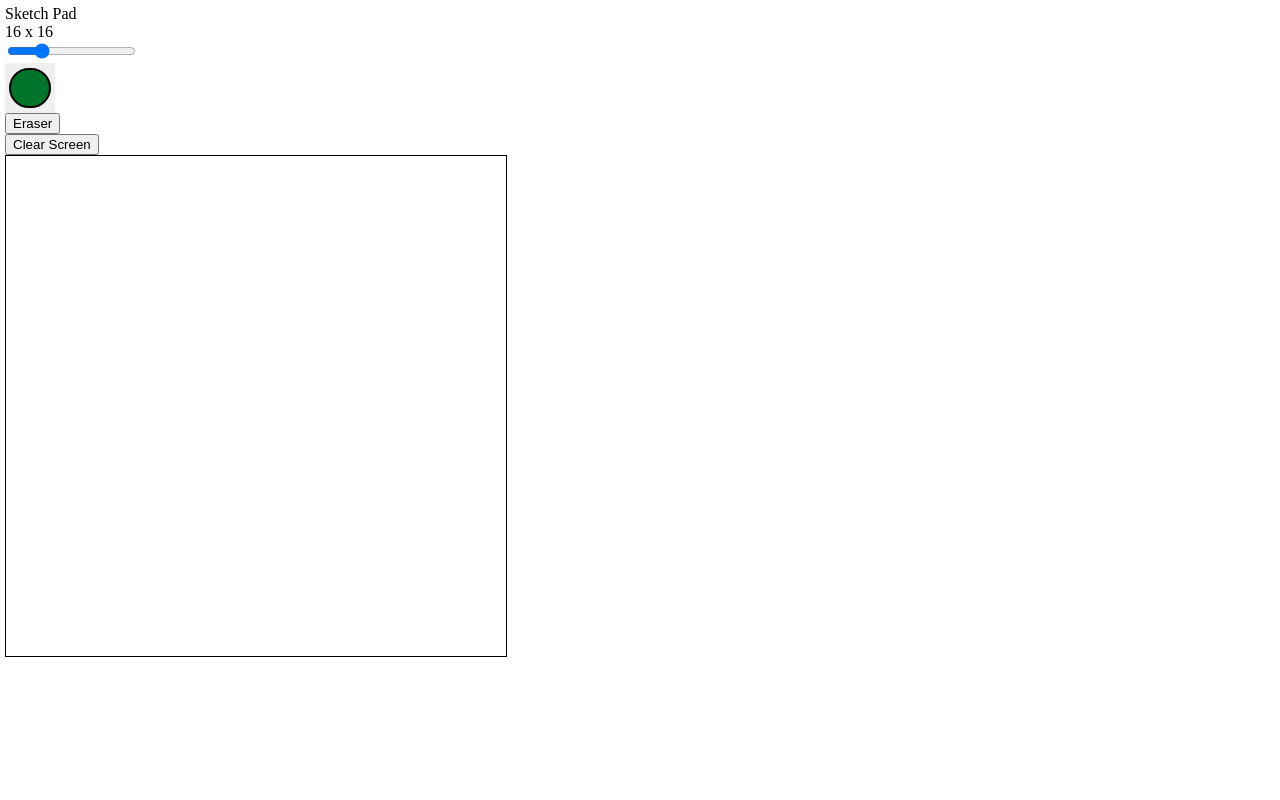
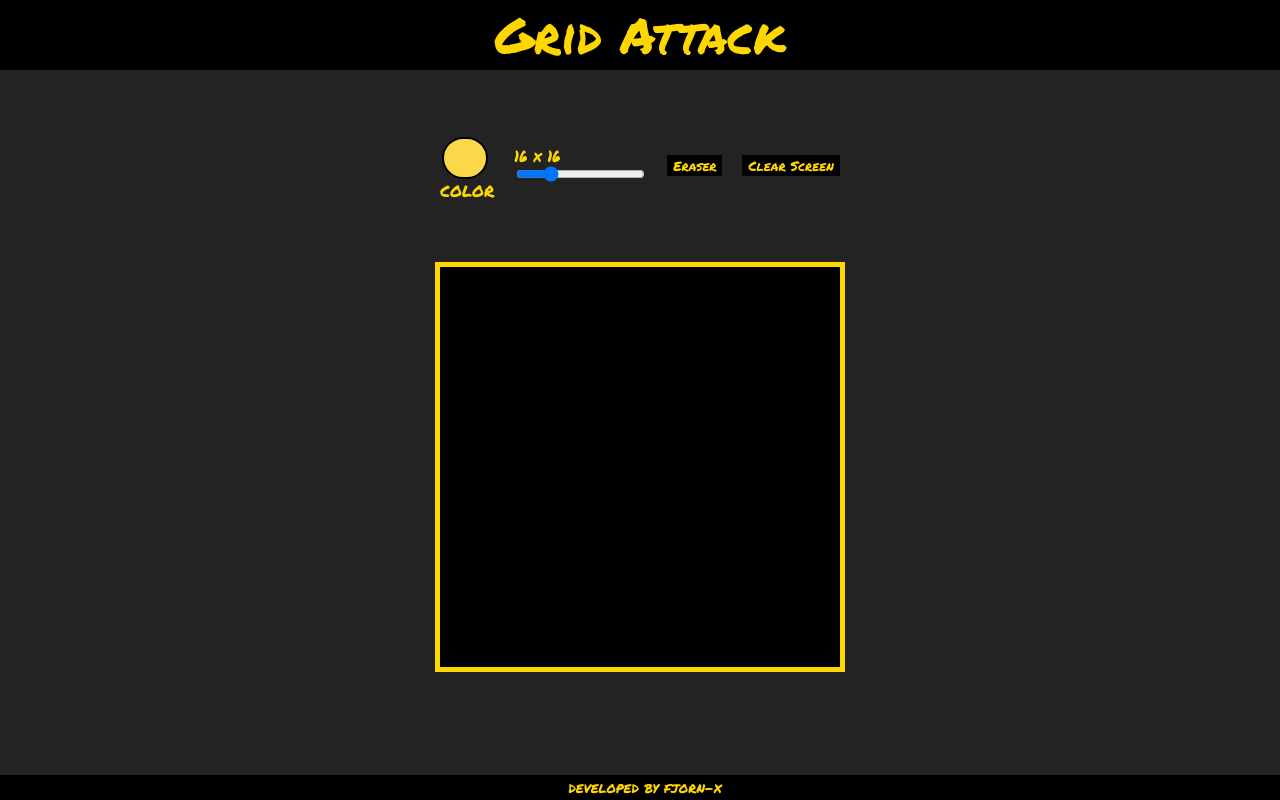
Before and after one commit to fjorn-x/Etch-a-Sketch, a plain HTML site: page index.html in a window 1280 px wide. Drawn offline with Linux system fonts and the light colour scheme.

Commit message:
Initial Styling Design

```diff
--- a/index.html
+++ b/index.html
@@ -4,19 +4,31 @@
   <head>
     <meta charset="utf-8" />
     <meta http-equiv="X-UA-Compatible" content="IE=edge" />
-    <title>Etch-a-Sketch</title>
+    <title>Sketch Boy</title>
     <meta name="description" content="" />
     <meta name="viewport" content="width=device-width, initial-scale=1" />
+    <link rel="stylesheet" href="reset.css" />
     <link rel="stylesheet" href="style.css" />
+    <link rel="preconnect" href="https://fonts.googleapis.com" />
+    <link rel="preconnect" href="https://fonts.gstatic.com" crossorigin />
+    <link
+      href="https://fonts.googleapis.com/css2?family=Permanent+Marker&display=swap"
+      rel="stylesheet"
+    />
   </head>
   <body>
-    <div class="header">Sketch Pad</div>
+    <div class="header">Grid Attack</div>
+
     <div class="grid-settings">
-      <div class="size-indicator"></div>
-      <input class="size-slider" type="range" value="16" min="1" max="64" />
       <div class="color-picker">
-        <input class="color-pick" type="color" value="#007529" />
+        <input class="color-pick" type="color" value="#fbd84a" />
+        <div class="color-Indicator">COLOR</div>
       </div>
+      <div class="size-picker">
+        <div class="size-indicator"></div>
+        <input class="size-slider" type="range" value="16" min="1" max="64" />
+      </div>
+
       <div class="eraser-container">
         <button type="button" class="eraser">Eraser</button>
       </div>
@@ -24,8 +36,11 @@
         <button type="button" class="clear">Clear Screen</button>
       </div>
     </div>
+    <div class="board-container">
+      <div class="board"></div>
+    </div>
 
-    <div class="board"></div>
+    <div class="footer">developed by fjorn-x</div>
     <script src="script.js" async defer></script>
   </body>
 </html>
--- /dev/null
+++ b/reset.css
@@ -0,0 +1,129 @@
+/* http://meyerweb.com/eric/tools/css/reset/
+   v2.0 | 20110126
+   License: none (public domain)
+*/
+
+html,
+body,
+div,
+span,
+applet,
+object,
+iframe,
+h1,
+h2,
+h3,
+h4,
+h5,
+h6,
+p,
+blockquote,
+pre,
+a,
+abbr,
+acronym,
+address,
+big,
+cite,
+code,
+del,
+dfn,
+em,
+img,
+ins,
+kbd,
+q,
+s,
+samp,
+small,
+strike,
+strong,
+sub,
+sup,
+tt,
+var,
+b,
+u,
+i,
+center,
+dl,
+dt,
+dd,
+ol,
+ul,
+li,
+fieldset,
+form,
+label,
+legend,
+table,
+caption,
+tbody,
+tfoot,
+thead,
+tr,
+th,
+td,
+article,
+aside,
+canvas,
+details,
+embed,
+figure,
+figcaption,
+footer,
+header,
+hgroup,
+menu,
+nav,
+output,
+ruby,
+section,
+summary,
+time,
+mark,
+audio,
+video {
+  margin: 0;
+  padding: 0;
+  border: 0;
+  font-size: 100%;
+  font: inherit;
+  vertical-align: baseline;
+}
+/* HTML5 display-role reset for older browsers */
+article,
+aside,
+details,
+figcaption,
+figure,
+footer,
+header,
+hgroup,
+menu,
+nav,
+section {
+  display: block;
+}
+body {
+  line-height: 1;
+}
+ol,
+ul {
+  list-style: none;
+}
+blockquote,
+q {
+  quotes: none;
+}
+blockquote:before,
+blockquote:after,
+q:before,
+q:after {
+  content: "";
+  content: none;
+}
+table {
+  border-collapse: collapse;
+  border-spacing: 0;
+}
--- a/script.js
+++ b/script.js
@@ -1,4 +1,4 @@
-const DEFAULT_COLOR = "green";
+const DEFAULT_COLOR = "gold";
 
 const board = document.querySelector(".board");
 const setSize = document.querySelector(".set-size");
@@ -57,7 +57,7 @@ colorPicker.addEventListener("input", () => {
   color = colorPicker.value;
 });
 eraser.addEventListener("click", () => {
-  color = "white";
+  color = black;
 });
 
 clearScreen.addEventListener("click", () => {
--- a/style.css
+++ b/style.css
@@ -1,17 +1,74 @@
 body {
-  margin: 5px;
+  min-height: 99.7vh;
+  display: flex;
+  flex-direction: column;
+}
+.container {
+  display: flex;
+  flex: 1;
+}
+.header {
+  display: flex;
+  justify-content: center;
+  align-items: center;
+  font-size: 50px;
+  font-family: "Permanent Marker", cursive;
+  color: gold;
+  background-color: black;
+  padding: 10px;
 }
 
+.grid-settings {
+  display: flex;
+  flex: 1;
+  justify-content: center;
+  align-items: center;
+  background-color: rgb(35, 35, 35);
+  gap: 20px;
+
+  font-family: "Permanent Marker", cursive;
+  color: gold;
+}
+
+.board-container {
+  flex: 1;
+  display: flex;
+  justify-content: center;
+  background-color: rgb(35, 35, 35);
+}
 .board {
-  height: 500px;
-  width: 500px;
-  border: 1px solid black;
+  height: 400px;
+  width: 400px;
+  border: 5px solid gold;
   display: grid;
+  background-color: black;
 }
+
+.footer {
+  position: fixed;
+  background-color: black;
+  font-family: "Permanent Marker", cursive;
+  color: gold;
+  padding: 5px;
+  font-size: 15px;
+  text-align: center;
+  left: 0;
+  bottom: 0;
+  width: 100%;
+}
+
 .grid-item {
   background-color: var(--color);
 }
-
+button {
+  font-family: "Permanent Marker", cursive;
+  color: gold;
+  background-color: black;
+  border: none;
+}
+button:hover {
+  transform: scale(1.5);
+}
 .color-pick {
   -webkit-appearance: none;
   -moz-appearance: none;
@@ -20,8 +77,10 @@ body {
   height: 50px;
   border: none;
   cursor: pointer;
+  padding: 0;
+  background-color: rgb(35, 35, 35);
 }
 .color-pick::-webkit-color-swatch {
   border: 2px solid black;
-  border-radius: 20px;
+  border-radius: 300px;
 }
```
